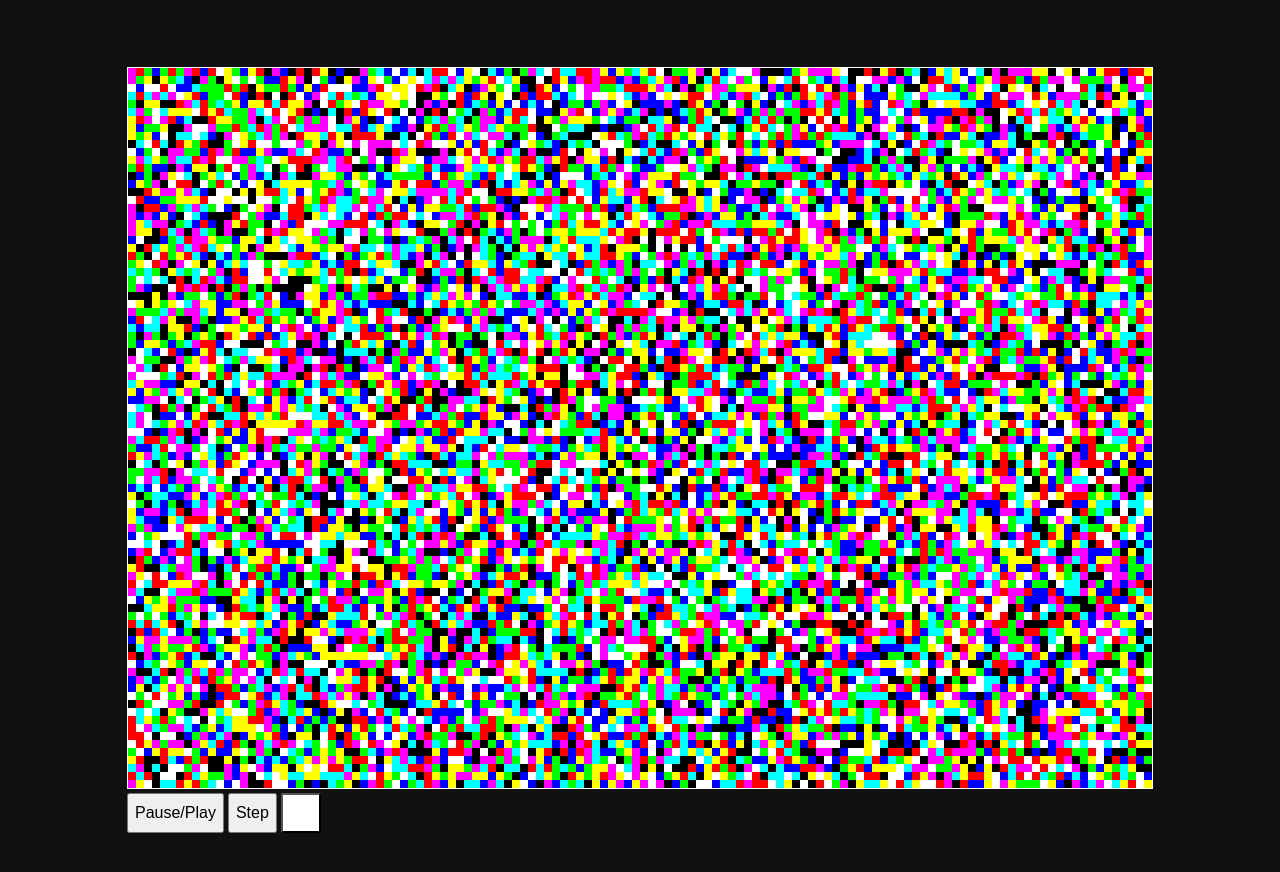
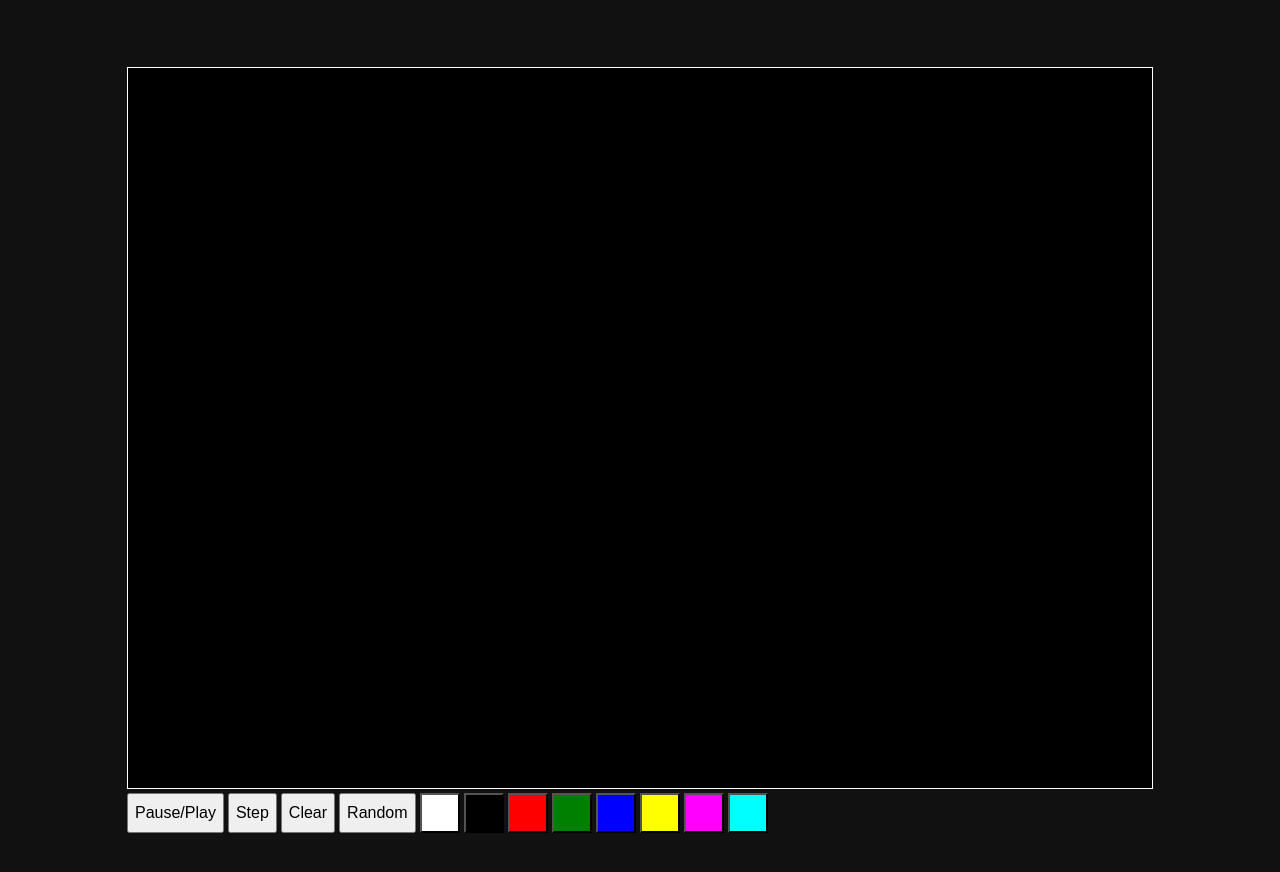
Before and after one commit to craylton/craylton.github.io, a Jekyll site: the page projects/gol/index.html, which Jekyll copies as it is, in a window 1280 px wide. Shown: the top 872 px of the page. Built offline with Jekyll 4.4.1, drawn with Linux system fonts in a browser that asks for light colours.

Commit message:
GOL: added some buttons for better usability

```diff
--- a/projects/gol/gol.js
+++ b/projects/gol/gol.js
@@ -30,7 +30,7 @@ const countNeighbors = (grid, x, y) => {
 export const calculateUpdatedGrid = (grid) => {
     const width = grid.length;
     const height = grid[0].length;
-    let newGrid = gridUtils.createZeroGrid(width, height);
+    let newGrid = gridUtils.createEmptyGrid(width, height);
 
     for (let x = 0; x < width; x++) {
         for (let y = 0; y < height; y++) {
--- a/projects/gol/grid.js
+++ b/projects/gol/grid.js
@@ -1,4 +1,4 @@
-export const createGrid = (width, height) => {
+export const createRandomGrid = (width, height) => {
     return Array.from({ length: width }, () =>
         Array.from({ length: height }, () =>
             [
@@ -9,7 +9,7 @@ export const createGrid = (width, height) => {
     );
 }
 
-export const createZeroGrid = (width, height) => {
+export const createEmptyGrid = (width, height) => {
     return Array.from({ length: width }, () =>
         Array.from({ length: height }, () =>
             [0, 0, 0])
--- a/projects/gol/index.html
+++ b/projects/gol/index.html
@@ -16,7 +16,16 @@
         <div>
             <button id="pausePlayButton">Pause/Play</button>
             <button id="stepButton">Step</button>
-            <button id="whiteButton">a</button>
+            <button id="clearButton">Clear</button>
+            <button id="randomButton">Random</button>
+            <button class="colorButton" id="whiteButton">a</button>
+            <button class="colorButton" id="blackButton">a</button>
+            <button class="colorButton" id="redButton">a</button>
+            <button class="colorButton" id="greenButton">a</button>
+            <button class="colorButton" id="blueButton">a</button>
+            <button class="colorButton" id="yellowButton">a</button>
+            <button class="colorButton" id="magentaButton">a</button>
+            <button class="colorButton" id="cyanButton">a</button>
         </div>
     </div>
     <script type="module" src="index.js"></script>
--- a/projects/gol/index.js
+++ b/projects/gol/index.js
@@ -4,22 +4,29 @@ import * as gol from './gol.js';
 
 const pausePlayButton = document.getElementById("pausePlayButton");
 const stepButton = document.getElementById("stepButton");
+const clearButton = document.getElementById("clearButton");
+const randomButton = document.getElementById("randomButton");
+const whiteButton = document.getElementById("whiteButton");
+const blackButton = document.getElementById("blackButton");
+const redButton = document.getElementById("redButton");
+const greenButton = document.getElementById("greenButton");
+const blueButton = document.getElementById("blueButton");
+const yellowButton = document.getElementById("yellowButton");
+const magentaButton = document.getElementById("magentaButton");
+const cyanButton = document.getElementById("cyanButton");
 
 var grid;
 let isPlaying = false;
+let currentPaintType = [1, 1, 1];
 
 const clickCell = (x, y) => {
     if (x >= 0 && x < gridWidth && y >= 0 && y < gridHeight) {
-        grid[x][y] = [1, 1, 1];
+        grid[x][y] = currentPaintType;
     }
     if (!isPlaying) {
         render.drawGrid(grid);
     }
 };
-
-render.initialise(clickCell);
-const { gridWidth, gridHeight } = render.getGridSize();
-grid = gridUtils.createGrid(gridWidth, gridHeight);
 
 const gameLoop = () => {
     grid = gol.calculateUpdatedGrid(grid);
@@ -43,7 +50,31 @@ const step = () => {
     render.drawGrid(grid);
 };
 
+const clearGrid = () => {
+    isPlaying = false;
+    grid = gridUtils.createEmptyGrid(gridWidth, gridHeight);
+    render.drawGrid(grid);
+}
+
+const randomizeGrid = () => {
+    isPlaying = false;
+    grid = gridUtils.createRandomGrid(gridWidth, gridHeight);
+    render.drawGrid(grid);
+}
+
+render.initialize(clickCell);
+const { gridWidth, gridHeight } = render.getGridSize();
+clearGrid();
+
 pausePlayButton.addEventListener("click", pausePlay);
 stepButton.addEventListener("click", step);
-
-render.drawGrid(grid);
+clearButton.addEventListener("click", clearGrid);
+randomButton.addEventListener("click", randomizeGrid);
+whiteButton.addEventListener("click", () => currentPaintType = [1, 1, 1]);
+blackButton.addEventListener("click", () => currentPaintType = [0, 0, 0]);
+redButton.addEventListener("click", () => currentPaintType = [1, 0, 0]);
+greenButton.addEventListener("click", () => currentPaintType = [0, 1, 0]);
+blueButton.addEventListener("click", () => currentPaintType = [0, 0, 1]);
+yellowButton.addEventListener("click", () => currentPaintType = [1, 1, 0]);
+magentaButton.addEventListener("click", () => currentPaintType = [1, 0, 1]);
+cyanButton.addEventListener("click", () => currentPaintType = [0, 1, 1]);
--- a/projects/gol/render.js
+++ b/projects/gol/render.js
@@ -1,6 +1,6 @@
 var canvas;
 var ctx;
-var cellSize = 8;
+var cellSize = 4;
 const gridWidth = Math.round((window.innerWidth * 0.8) / cellSize);
 const gridHeight = Math.round((window.innerHeight * 0.8) / cellSize);
 
@@ -12,7 +12,7 @@ const clickCell = (event, updateGridCallback) => {
     updateGridCallback(x, y);
 };
 
-export const initialise = (cellClickedCallback) => {
+export const initialize = (cellClickedCallback) => {
     canvas = document.getElementById("game");
     ctx = canvas.getContext("2d");
     canvas.width = gridWidth * cellSize;
--- a/projects/gol/style.css
+++ b/projects/gol/style.css
@@ -18,8 +18,46 @@ button {
     height: 40px;
 }
 
+.colorButton {
+    width: 40px;
+}
+
 #whiteButton {
     background-color: white;
-    width: 40px;
     color: white;
 }
+
+#blackButton {
+    background-color: black;
+    color: black;
+}
+
+#redButton {
+    background-color: red;
+    color: red;
+}
+
+#greenButton {
+    background-color: green;
+    color: green;
+}
+
+#blueButton {
+    background-color: blue;
+    color: blue;
+}
+
+#yellowButton {
+    background-color: yellow;
+    color: yellow;
+}
+
+#magentaButton {
+    background-color: magenta;
+    color: magenta;
+}
+
+#cyanButton {
+    background-color: cyan;
+    color: cyan;
+}
```
Also changed, not shown: projects/gol/6.PNG (added), projects/gol/7.PNG (added), projects/gol/8.PNG (added).
